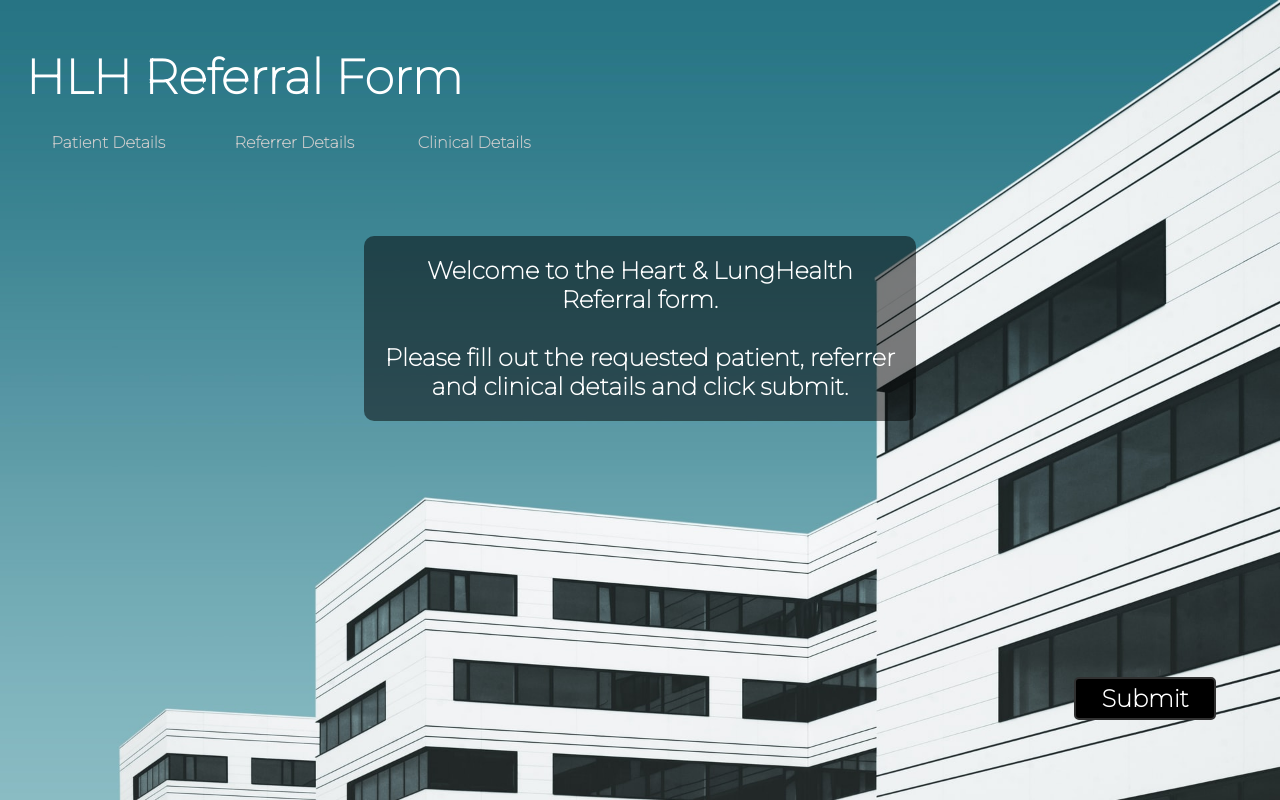
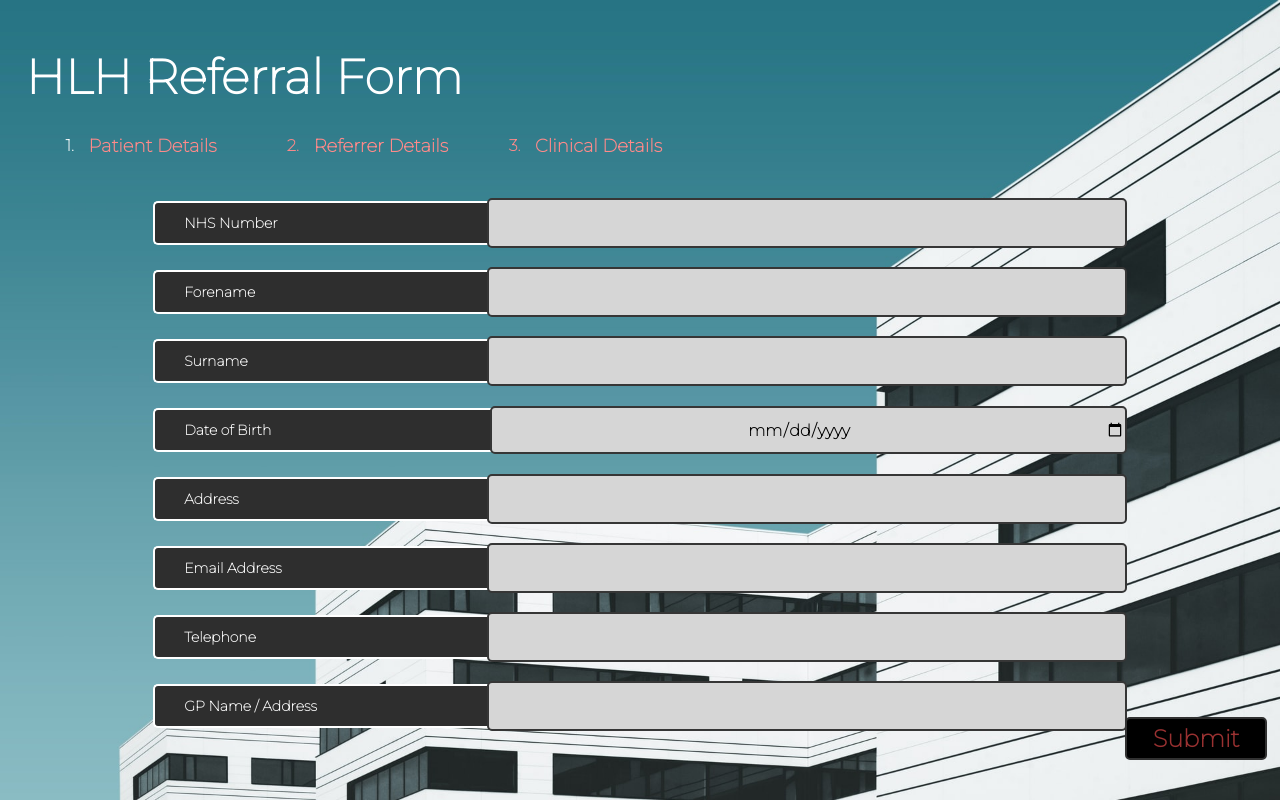
Before and after one commit to ck2e14/HLH-Referral-Form--REACT_SPA--CWK, a React (Create React App) app: page / in a window 1280 px wide. Built offline with nearby package versions, Linux system fonts and the light colour scheme.

Commit message:
v2 draft done, some validations, conditional CSS formatting

```diff
--- a/src/Components/Form/Form.css
+++ b/src/Components/Form/Form.css
@@ -8,12 +8,12 @@
    position: absolute;
    background: rgba(0, 0, 0, 0.5);
    border-radius: 10px;
-   top: 10%;
+   top: 20%;
    left: 50%;
    transform: translateX(-50%);
    padding: 20px;
    font-weight: bold;
-   width: 40vw;
+   width: 45vw;
 }
 
 .form {
@@ -30,9 +30,17 @@
    flex-direction: row;
 }
 
+.activeTab {
+   border-radius: 5px;
+   padding: 2%;
+   margin-right: 1.5%;
+   color: white !important;
+   /* transform: translateY(-55%); */
+}
+
 .tab-title {
    border: 2px solid rgba(0, 0, 0, 0);
-   width: 14vw;
+   width: 17vw;
    font-size: 2vh;
    color: white;
    padding-bottom: 5px;
@@ -41,18 +49,30 @@
    margin: 2%;
    display: flex;
    flex-direction: row;
+   font-weight: bold;
+}
+
+.sectionCompleted {
+   color: rgb(0, 255, 128) !important;
 }
 
 .tab-number {
    display: inline;
-   color: rgb(196, 196, 196);
-   display: none;
+   color: rgb(48, 48, 48);
+   color: rgb(255, 138, 138);
    transition: all 0.5s;
+   padding: 2%;
+   /* border: 2px solid rgb(172, 172, 172); */
+   border-radius: 80px;
+   margin-right: 1.5%;
+   transform: translateY(-3px)
 }
 
 .tab-value {
    transition: all 0.5s;
-   color: rgb(204, 204, 204);
+   color: rgb(255, 138, 138);
+   font-weight: bold;
+   font-size: 2.25vh;
 }
 
 .tab-title:hover > .tab-value {
@@ -112,7 +132,7 @@
    transform: translateX(-50%);
    left: 50%;
    min-height: 75vh;
-   width: 60vw;
+   width: 80vw;
    z-index: 9999;
 }
 
@@ -163,12 +183,12 @@
 
 .submit-btn {
    position: absolute;
-   bottom: 10%;
-   right: 5%;
+   bottom: 5%;
+   right: 1%;
    font-size: 3vh;
    width: 10vw;
    font-weight: bold;
-   color: rgb(255, 255, 255);
+   color: rgb(153, 49, 49);
    border-radius: 5px;
    border: 2px solid rgb(49, 49, 49);
    cursor: pointer;
--- a/src/Components/Form/Form.js
+++ b/src/Components/Form/Form.js
@@ -1,5 +1,21 @@
-import React, { useState } from "react";
+import React, { useState, useEffect } from "react";
 import "./Form.css";
+// TODO: RUN RegExp validations against the user inputs + don't allow submit without passing
+// TODO: Active tab must be highlighted in some way
+// TODO: *** BETA *** SENDS PLAIN TEXT MAIL - REQUEST API ENDPOINT TO BE SETUP TO HTTP POST THE DATA TO
+//  Can instead somehow a call to an API that triggers a notif mail to the HLH admins. Or they should really just set up their own n
+//  notifs from webhooks
+// function sendMail() {
+//    var link =
+//       "mailto:admin@heartlunghealth.com" +
+//       "?cc=" +
+//       "&subject=" +
+//       escape("This is my subject") +
+//       "&body=" +
+//       `Patient and Referrer Details  %0D%0A *PATIENT* %0D NHS Number: ${nhsNumber} %0D Surname: ${surname} %0D Forename: ${forename} %0D D.o.B.: ${dob} %0D Email: ${email} %0D Address: ${address} %0D Telephone: ${telephone} %0D GP's Details: ${GPDetails} %0D %0D %0D %0D *REFERRER* %0D test %0D test`;
+//    // escape(document.getElementById("test").value);
+//    window.location.href = link;
+// }
 
 const Form = () => {
    // PATIENT DETAILS STATE
@@ -11,9 +27,6 @@ const Form = () => {
    const [email, setEmail] = useState("");
    const [telephone, setTelephone] = useState("");
    const [GPDetails, setGPDetails] = useState("");
-   const [renderPatientForm, setRenderPatientForm] = useState(false);
-   const [renderReferrerForm, setRenderReferrerForm] = useState(false);
-   const [renderClinicalDetailsForm, setRenderClinicalDetailsForm] = useState(false);
 
    // REFERRER DETAILS STATE
    const [referrerName, setReferrerName] = useState("");
@@ -30,9 +43,57 @@ const Form = () => {
    const [examinationRequest, setExaminationRequest] = useState("");
    const [otherClinicalDetails, setOtherClinicalDetails] = useState("");
 
+   // RENDER CONTROLLERS
+   const [renderPatientForm, setRenderPatientForm] = useState(false);
+   const [renderReferrerForm, setRenderReferrerForm] = useState(false);
+   const [renderClinicalDetailsForm, setRenderClinicalDetailsForm] = useState(false);
+   const [renderSplash, setRenderSplash] = useState(false);
+   const [activeTab, setActiveTab] = useState("");
+
+   useEffect(() => {
+      setTimeout(() => {
+         setRenderSplash(true);
+      }, 1500);
+      setTimeout(() => {
+         setRenderSplash(false);
+         setRenderPatientForm(true);
+      }, 4000);
+   }, []);
+
    // This will send the completed form to the HLH backend, when configured.
    const sendDetails = () => {
-      console.log(nhsNumber, surname, forename, dob, address, email, telephone, GPDetails);
+      if (
+         !nhsNumber ||
+         !surname ||
+         !forename ||
+         !dob ||
+         !address ||
+         !email ||
+         !telephone ||
+         !GPDetails ||
+         !referrerName ||
+         !referrerProfession ||
+         !GMCorHPCNumber ||
+         !referrerEmailForReport ||
+         !referrerPostalAddressForReport ||
+         !referrerPhoneNumber ||
+         !date ||
+         !modality ||
+         !knownAllergies ||
+         !otherClinicalDetails ||
+         !examinationRequest
+      )
+         return alert("Please ensure all input fields have a value");
+
+      console.log(`NHS Number: ${nhsNumber},
+      SURNAME: ${surname},
+      FORENAME: ${forename},
+      DoB: ${dob},
+      ADDRESS: ${address},
+      EMAIL: ${email},
+      TELEPHONE: ${telephone},
+      GP DETAILS: ${GPDetails}`);
+
       // fetch(`https://THIS GOES TO HLH .com`, {
       //    method: "POST",
       //    body: JSON.stringify("referralDetailsObject"),
@@ -41,21 +102,6 @@ const Form = () => {
       //    .then(data => console.log(data));
    };
 
-   // TODO: *** BETA VERSION *** SENDS PLAIN TEXT MAIL - REQUEST API ENDPOINT TO BE SETUP TO HTTP POST THE DATA TO
-   //  Can instead somehow a call to an API that triggers a notif mail to the HLH admins. Or they should really just set up their own n
-   //  notifs from webhooks
-   // function sendMail() {
-   //    var link =
-   //       "mailto:admin@heartlunghealth.com" +
-   //       "?cc=" +
-   //       "&subject=" +
-   //       escape("This is my subject") +
-   //       "&body=" +
-   //       `Patient and Referrer Details  %0D%0A *PATIENT* %0D NHS Number: ${nhsNumber} %0D Surname: ${surname} %0D Forename: ${forename} %0D D.o.B.: ${dob} %0D Email: ${email} %0D Address: ${address} %0D Telephone: ${telephone} %0D GP's Details: ${GPDetails} %0D %0D %0D %0D *REFERRER* %0D test %0D test`;
-   //    // escape(document.getElementById("test").value);
-   //    window.location.href = link;
-   // }
-
    const handleTabClick = tabType => {
       if (tabType === "patient") {
          setRenderPatientForm(true);
@@ -63,34 +109,79 @@ const Form = () => {
          setRenderClinicalDetailsForm(false);
       }
       if (tabType === "referrer") {
+         if (!nhsNumber || !surname || !forename || !dob || !address || !email || !telephone || !GPDetails) {
+            return alert("<<Placeholder Alert>> \nPlease complete all patient information fields");
+         } else {
             setRenderPatientForm(false);
             setRenderReferrerForm(true);
             setRenderClinicalDetailsForm(false);
          }
+      }
       if (tabType === "clinical") {
+         if (
+            !referrerName ||
+            !referrerProfession ||
+            !GMCorHPCNumber ||
+            !referrerEmailForReport ||
+            !referrerPostalAddressForReport ||
+            !referrerPhoneNumber ||
+            !date
+         ) {
+            return alert("<<Placeholder Alert>> \nPlease provide all patient and referrer details");
+         } else {
             setRenderPatientForm(false);
             setRenderReferrerForm(false);
             setRenderClinicalDetailsForm(true);
          }
+      }
    };
+
+   let patientDetailsComplete =
+      nhsNumber && surname && forename && dob && address && email && telephone && GPDetails
+         ? "sectionCompleted"
+         : "";
+
+   let referrerDetailsComplete =
+      referrerName &&
+      referrerProfession &&
+      GMCorHPCNumber &&
+      referrerEmailForReport &&
+      referrerPostalAddressForReport &&
+      referrerPhoneNumber &&
+      date
+         ? "sectionCompleted"
+         : "";
+
+   let clinicalDetailsComplete =
+      modality && knownAllergies && examinationRequest && otherClinicalDetails ? "sectionCompleted" : "";
+
+   let allDetailsComplete =
+      patientDetailsComplete && referrerDetailsComplete && clinicalDetailsComplete ? "sectionCompleted" : "";
+
+   let patientTabHighlight = renderPatientForm ? "activeTab" : "";
+   let referrerTabHighlight = renderReferrerForm ? "activeTab" : "";
+   let clinicalTabHighlight = renderClinicalDetailsForm ? "activeTab" : "";
 
    return (
       <div className='form'>
          <div className='tab-selector'>
             <h1 className='tab-title noSelect' onClick={() => handleTabClick("patient")}>
-               <div className='tab-number'>1. &nbsp; </div> <div className='tab-value'>Patient Details</div>
+               <div className={`tab-number ${patientTabHighlight}`}> &nbsp; 1. &nbsp; </div>{" "}
+               <div className={`tab-value ${patientDetailsComplete}`}>Patient Details</div>
             </h1>
             <h1 className='tab-title noSelect' onClick={() => handleTabClick("referrer")}>
-               <div className='tab-number'>2. &nbsp; </div> <div className='tab-value'>Referrer Details</div>
+               <div className={`tab-number ${referrerTabHighlight}`}> &nbsp; 2. &nbsp; </div>{" "}
+               <div className={`tab-value ${referrerDetailsComplete}`}>Referrer Details</div>
             </h1>
             <h1 className='tab-title noSelect' onClick={() => handleTabClick("clinical")}>
-               <div className='tab-number'>3. &nbsp; </div> <div className='tab-value'>Clinical Details</div>
+               <div className={`tab-number ${clinicalTabHighlight}`}> &nbsp; 3. &nbsp; </div>{" "}
+               <div className={`tab-value ${clinicalDetailsComplete}`}>Clinical Details</div>
             </h1>
          </div>
          <div className='details'>
-            {!renderPatientForm && !renderReferrerForm && !renderClinicalDetailsForm && (
+            {!renderPatientForm && !renderReferrerForm && !renderClinicalDetailsForm && renderSplash && (
                <div className='splash-message'>
-                  Welcome to the Heart &amp; LungHealth Referral form.
+                  Welcome to the Heart &amp; Lung Health Referral form.
                   <br />
                   <br />
                   Please fill out the requested patient, referrer and clinical details and click submit.{" "}
@@ -103,7 +194,7 @@ const Form = () => {
                   <div className='form-flex-item' id='NHS number'>
                      <div className='form-details-label'>NHS Number</div>
                      <input
-                        type='text'
+                        type='number'
                         onChange={e => setNhsNumber(e.target.value)}
                         value={nhsNumber}
                         className='form-details-input'
@@ -133,7 +224,7 @@ const Form = () => {
                   <div className='form-flex-item' id='Date of Birth'>
                      <div className='form-details-label'>Date of Birth</div>
                      <input
-                        type='text'
+                        type='date'
                         onChange={e => setDob(e.target.value)}
                         value={dob}
                         className='form-details-input'
@@ -153,7 +244,7 @@ const Form = () => {
                   <div className='form-flex-item' id='Email'>
                      <div className='form-details-label'>Email Address</div>
                      <input
-                        type='text'
+                        type='email'
                         onChange={e => setEmail(e.target.value)}
                         value={email}
                         className='form-details-input'
@@ -163,7 +254,7 @@ const Form = () => {
                   <div className='form-flex-item' id='Phone'>
                      <div className='form-details-label'>Telephone</div>
                      <input
-                        type='text'
+                        type='number'
                         onChange={e => setTelephone(e.target.value)}
                         value={telephone}
                         className='form-details-input'
@@ -208,7 +299,7 @@ const Form = () => {
                   <div className='form-flex-item' id='GMCorHPCnumber'>
                      <div className='form-details-label'>GMC or HPC Number</div>
                      <input
-                        type='text'
+                        type='number'
                         onChange={e => setGMCorHPCNumber(e.target.value)}
                         value={GMCorHPCNumber}
                         className='form-details-input'
@@ -218,7 +309,7 @@ const Form = () => {
                   <div className='form-flex-item' id='referrerEmail'>
                      <div className='form-details-label'>Email Address for Report</div>
                      <input
-                        type='text'
+                        type='email'
                         onChange={e => setReferrerEmailForReport(e.target.value)}
                         value={referrerEmailForReport}
                         className='form-details-input'
@@ -238,14 +329,14 @@ const Form = () => {
                   <div className='form-flex-item' id='referrerTelephone'>
                      <div className='form-details-label'>Telephone Number</div>
                      <input
-                        type='text'
+                        type='number'
                         onChange={e => setReferrerPhoneNumber(e.target.value)}
                         value={referrerPhoneNumber}
                         className='form-details-input'
                      />
                   </div>
 
-                  <div className='form-flex-item' id='Phone'>
+                  <div className='form-flex-item' id='Date'>
                      <div className='form-details-label'>Date</div>
                      <input
                         type='text'
@@ -294,8 +385,8 @@ const Form = () => {
                      <div className='form-details-label'>Other Clinical Details</div>
                      <input
                         type='text'
-                        onChange={e => setDob(e.target.value)}
-                        value={dob}
+                        onChange={e => setOtherClinicalDetails(e.target.value)}
+                        value={otherClinicalDetails}
                         className='form-details-input'
                      />
                   </div>
@@ -303,7 +394,7 @@ const Form = () => {
             )}
          </div>
 
-         <div className='submit-btn' onClick={() => sendDetails()}>
+         <div className={`submit-btn ${allDetailsComplete}`} onClick={() => sendDetails()}>
             Submit
          </div>
       </div>
```
Lines whose indentation alone changed are shown as unchanged.
